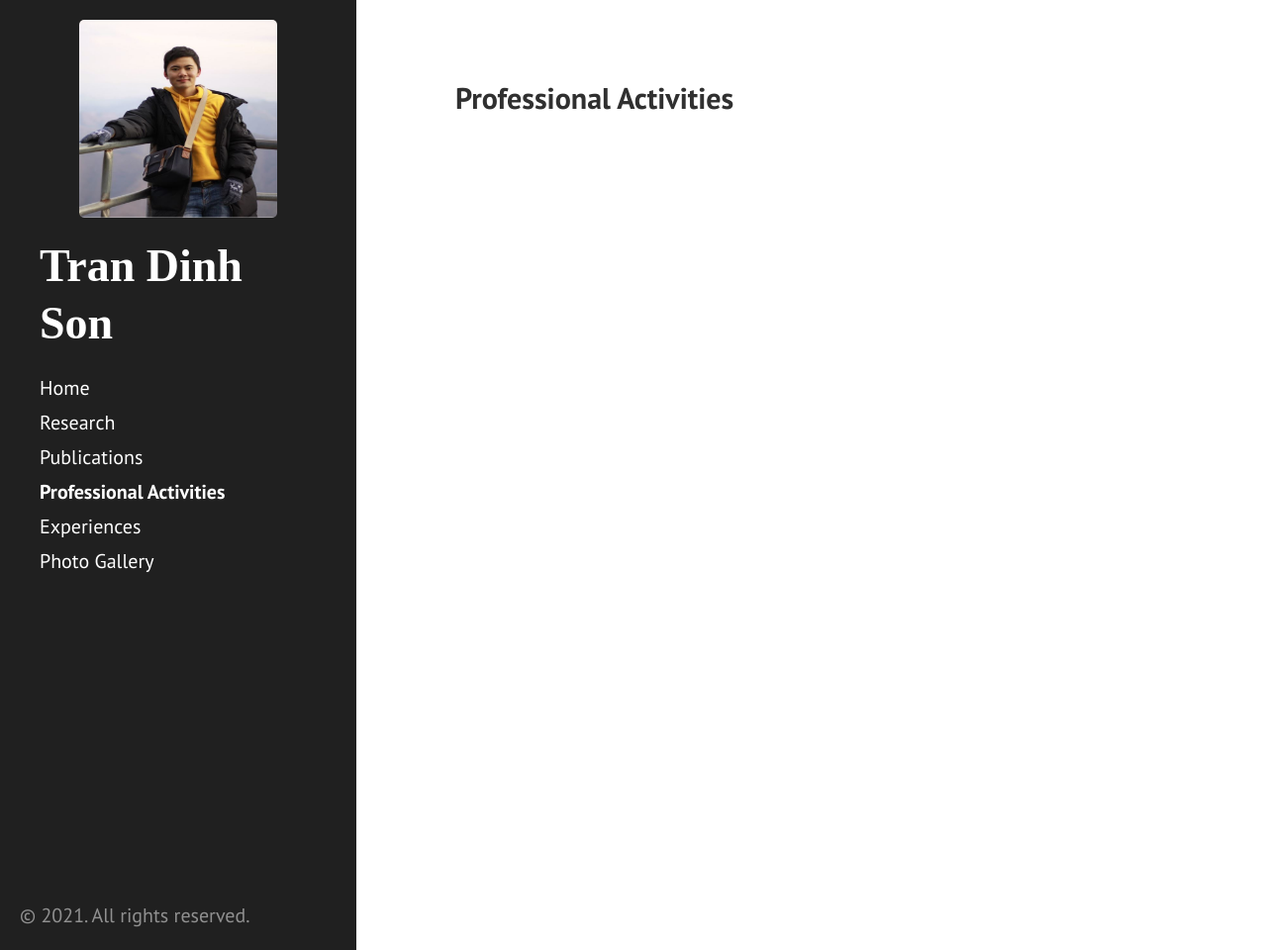
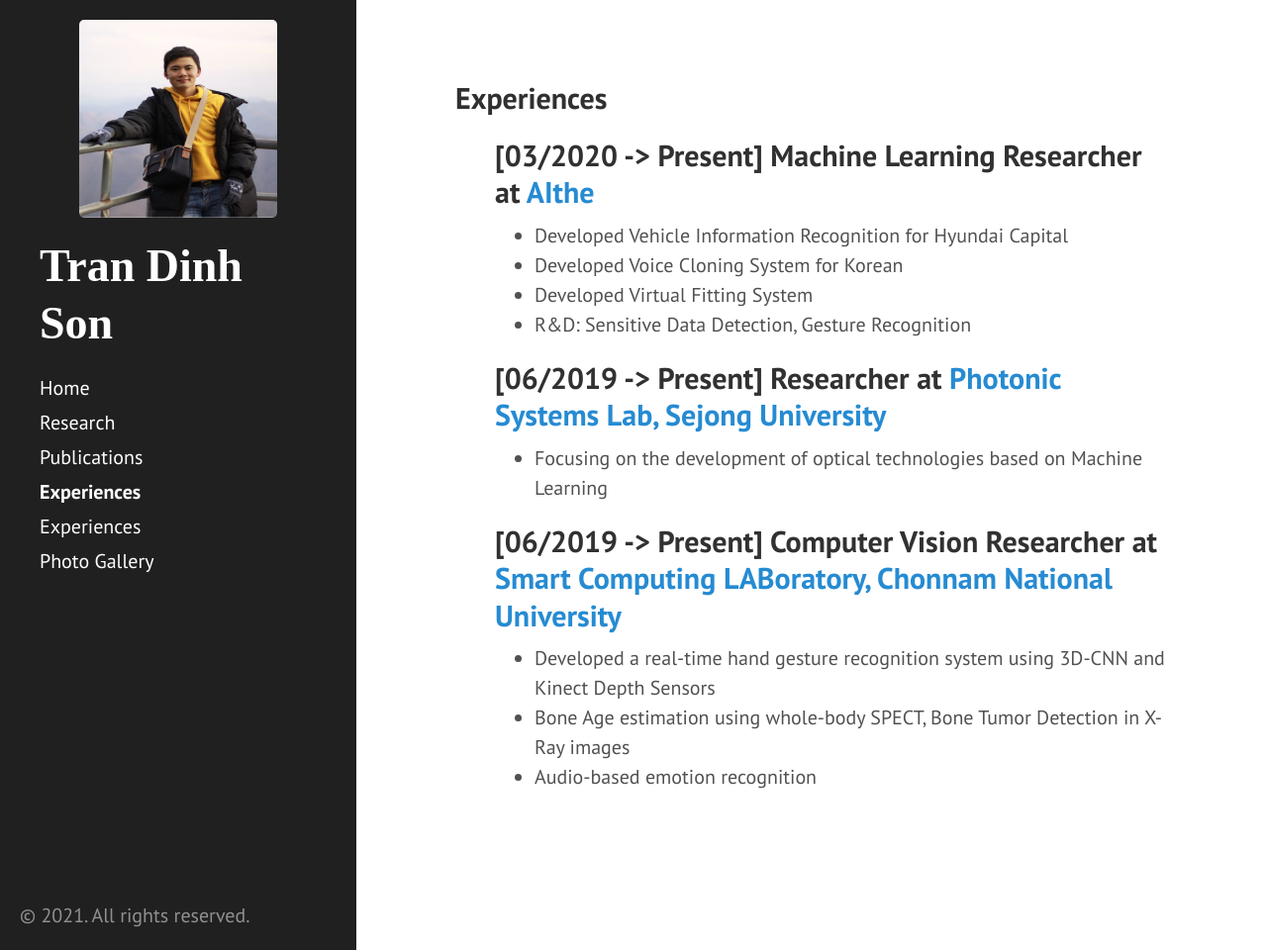
Before and after one commit to trandinhson3086/trandinhson3086.github.io, a Jekyll site: the page built from 03_activities.md, in a window 1280 px wide and 960 px high. Shown: the whole window at 99% size. Built offline with Jekyll 4.4.1, drawn with Linux system fonts in a browser that asks for light colours.

Commit message:
Update 03_activities.md

```diff
--- a/03_activities.md
+++ b/03_activities.md
@@ -1,14 +1,39 @@
 ---
 layout: page
-title: Professional Activities
-
+title: Experiences
 ---
 
 <style type="'text/css'">
-     li{
-        font-family: "Times New Roman", Times, serif;
-        text-align: justify!important;
-        display:block;
-     }
+	li{
+
+		background: #fefefe;
+	}
+  p{
+
+    font-family: "Times New Roman", Times, serif;
+    text-align: justify!important;
+    color:#000;
+
+  }
 
 </style>
+
+
+<ul><h1>[03/2020 -> Present] Machine Learning Researcher at <a href="http://aithe.io/main/main.php" target="_blank">AIthe</a></h1>
+<li>Developed Vehicle Information Recognition for Hyundai Capital</li>
+<li>Developed Voice Cloning System for Korean</li>
+<li>Developed Virtual Fitting System</li>
+<li>R&D: Sensitive Data Detection, Gesture Recognition</li>
+</ul>
+
+<ul><h1>[06/2019 -> Present] Researcher at <a href="https://jyhalab.wixsite.com/halab" target="_blank">Photonic Systems Lab, Sejong University</a></h1>
+<li>Focusing on the development of optical technologies based on Machine Learning</li>
+
+</ul>
+
+<ul><h1>[06/2019 -> Present] Computer Vision Researcher at <a href="http://sclab.cafe24.com/" target="_blank">Smart Computing LABoratory, Chonnam National University</a></h1>
+<li>Developed a real-time hand gesture recognition system using 3D-CNN and Kinect Depth Sensors</li>
+<li>Bone Age estimation using whole-body SPECT, Bone Tumor Detection in X-Ray images</li>
+<li>Audio-based emotion recognition</li>
+
+</ul>
```
